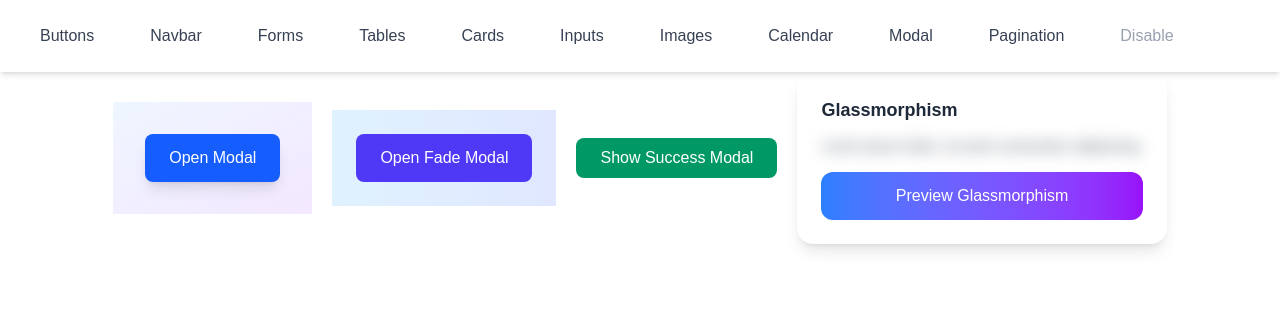
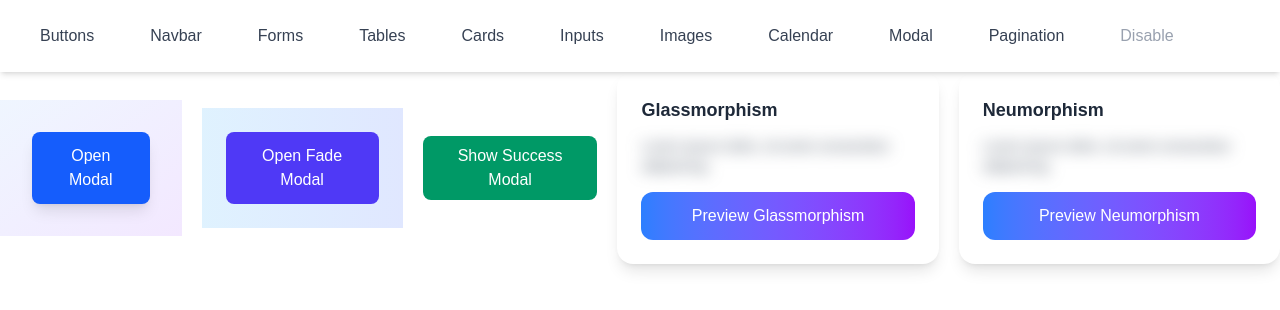
Before and after one commit to Prohor722/tailwind_compoenets, a Next.js app: page /modal in a window 1280 px wide. Shown: the top 310 px of the page. Built offline with nearby package versions, Linux system fonts and the light colour scheme.

Commit message:
another modal added

```diff
--- a/app/modal/page.tsx
+++ b/app/modal/page.tsx
@@ -154,8 +154,50 @@ export default function ModalPage() {
 
       </div>
 
+      {/* Modal 5  */}
+      <div>
+        {/* Neumorphism Modal */}
+        <div className={`fixed inset-0 bg-gray-300 flex
+         items-center justify-center p-4 z-50
+         ${activeModal === 'neumorphism' ? 'flex items-center justify-center' : 'hidden'}
+         `}>
+          <div className="bg-gray-300 rounded-3xl p-8 max-w-md w-full shadow-[20px_20px_60px_#bebebe,-20px_-20px_60px_#ffffff] border border-gray-200">
+            <div className="flex justify-between items-center mb-6">
+              <h3 className="text-2xl font-bold text-gray-800">Neumorphism</h3>
+              <button onClick={closeModal} className="text-gray-600 hover:text-gray-800 transition-colors p-2 rounded-full shadow-[inset_5px_5px_10px_#bebebe,inset_-5px_-5px_10px_#ffffff]">
+                <X size={20} />
+              </button>
+            </div>
+            <p className="text-gray-700 mb-6">
+              A soft UI approach with subtle shadows that create the illusion of elements extruding from or being pressed into the background.
+            </p>
+            <div className="flex gap-3">
+              <button className="bg-gray-300 shadow-[5px_5px_10px_#bebebe,-5px_-5px_10px_#ffffff] hover:shadow-[inset_5px_5px_10px_#bebebe,inset_-5px_-5px_10px_#ffffff] text-gray-800 px-6 py-3 rounded-2xl transition-all duration-300">
+                Confirm
+              </button>
+              <button onClick={closeModal} className="bg-gray-300 shadow-[5px_5px_10px_#bebebe,-5px_-5px_10px_#ffffff] hover:shadow-[inset_5px_5px_10px_#bebebe,inset_-5px_-5px_10px_#ffffff] text-gray-800 px-6 py-3 rounded-2xl transition-all duration-300">
+                Cancel
+              </button>
+            </div>
+          </div>
+        </div>
 
 
+        <div className="bg-white rounded-2xl p-6 shadow-lg hover:shadow-xl transition-shadow duration-300">
+          <h3 className="text-lg font-semibold text-gray-800 mb-3">Neumorphism</h3>
+          <p className="text-gray-600 text-sm mb-4 Transparent backdrop with blur effects">
+            Lorem ipsum dolor, sit amet consectetur adipisicing.
+          </p>
+          <button
+            onClick={() => setActiveModal('neumorphism')}
+            className="w-full bg-gradient-to-r from-blue-500 to-purple-600 hover:from-blue-600 hover:to-purple-700 text-white py-3 px-4 rounded-xl transition-all duration-300 transform hover:scale-105 font-medium"
+          >
+            Preview Neumorphism
+          </button>
+        </div>
+      </div>
+
+      {/* Modal 6  */}
 
 
     </div>
```
